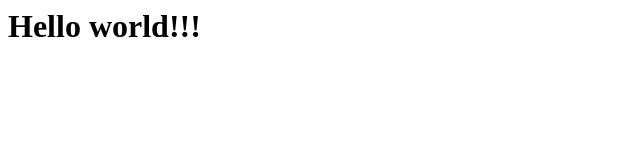
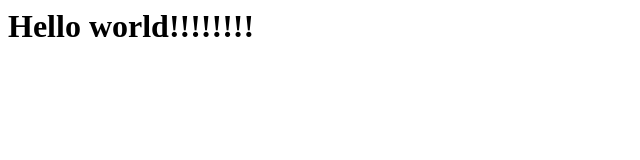
Before and after one commit to Mellivoora/cicd, a plain HTML site: page index.html in a window 1280 px wide. Shown: the full height of the page, 0-640 px from the left. Drawn offline with Linux system fonts and the light colour scheme.

Commit message:
Update index.html

```diff
--- a/index.html
+++ b/index.html
@@ -1 +1 @@
-<h1> Hello world!!! </h1>
+<h1> Hello world!!!!!!!! </h1>
```
